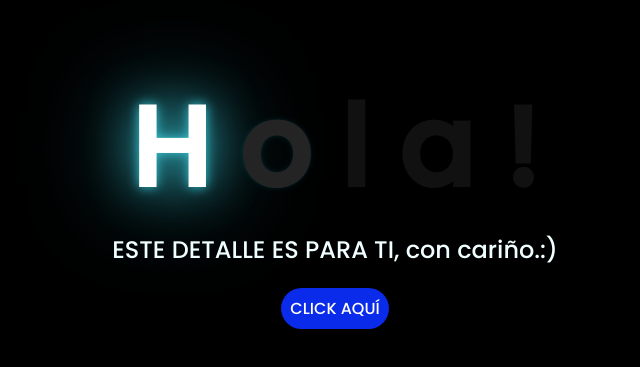
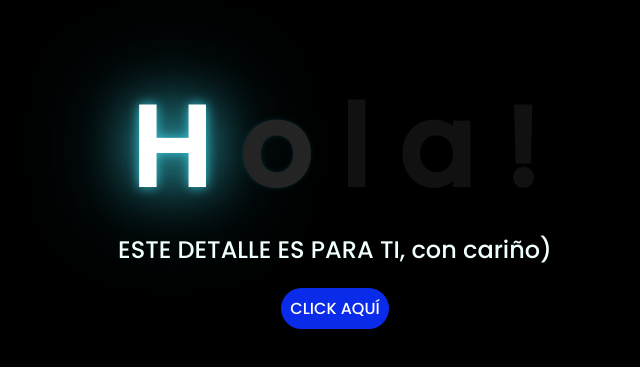
Before and after one commit to nellytoro998-commits/clairolpaiva.github.io, a plain HTML site: page index.html in a window 1280 px wide. Shown: the part 139-506 px from the top of the page, without its empty margins (313-953 px from the left). Drawn offline with Linux system fonts and the light colour scheme.

Commit message:
Update index.html

```diff
--- a/index.html
+++ b/index.html
@@ -19,7 +19,7 @@
         <span>!</span>
     </div>
     <div class="description">
-        <span>ESTE DETALLE ES PARA TI, con cariño.:)</span>
+        <span>ESTE DETALLE ES PARA TI, con cariño)</span>
     </div>
     <div class="button">
         <button class="botones">
```
